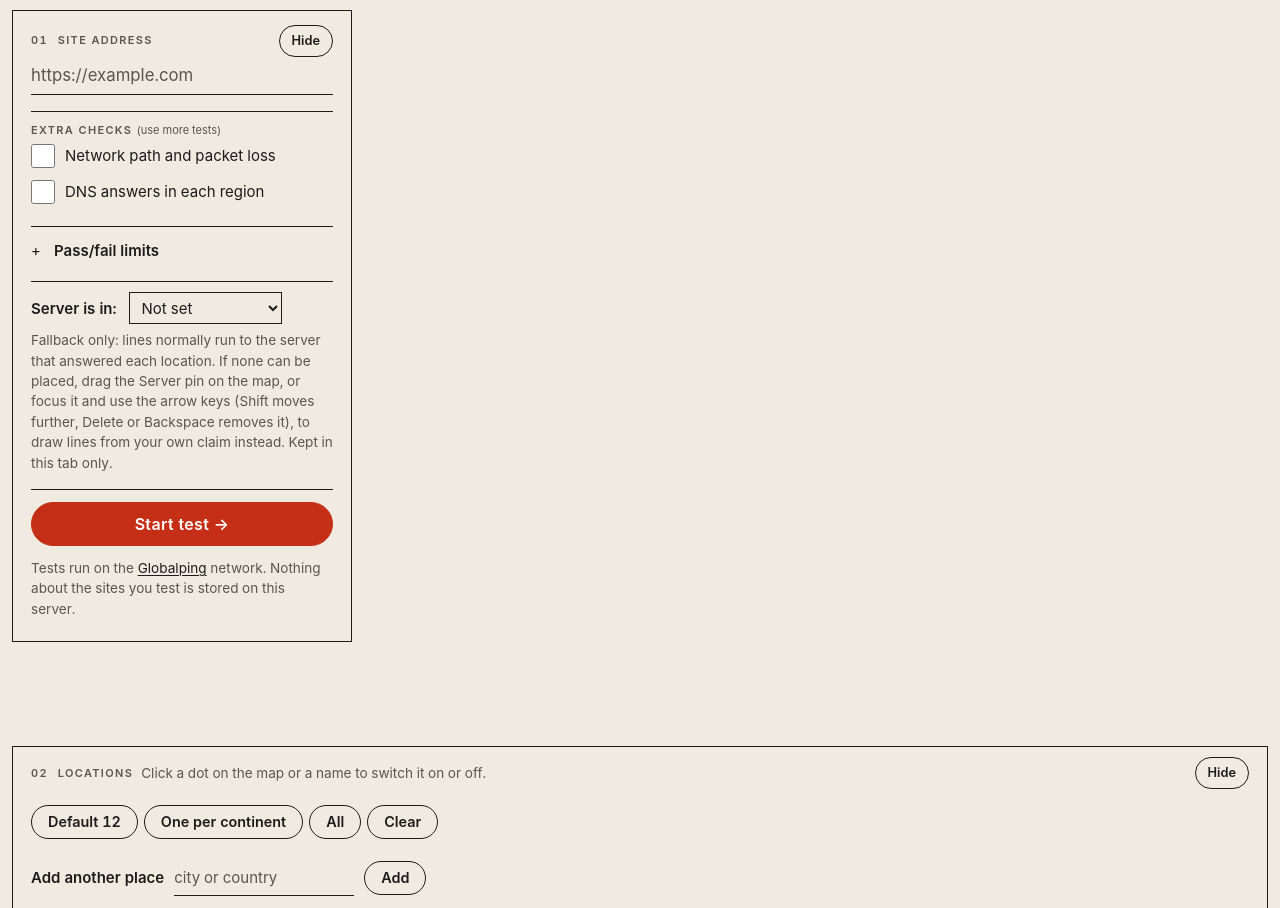
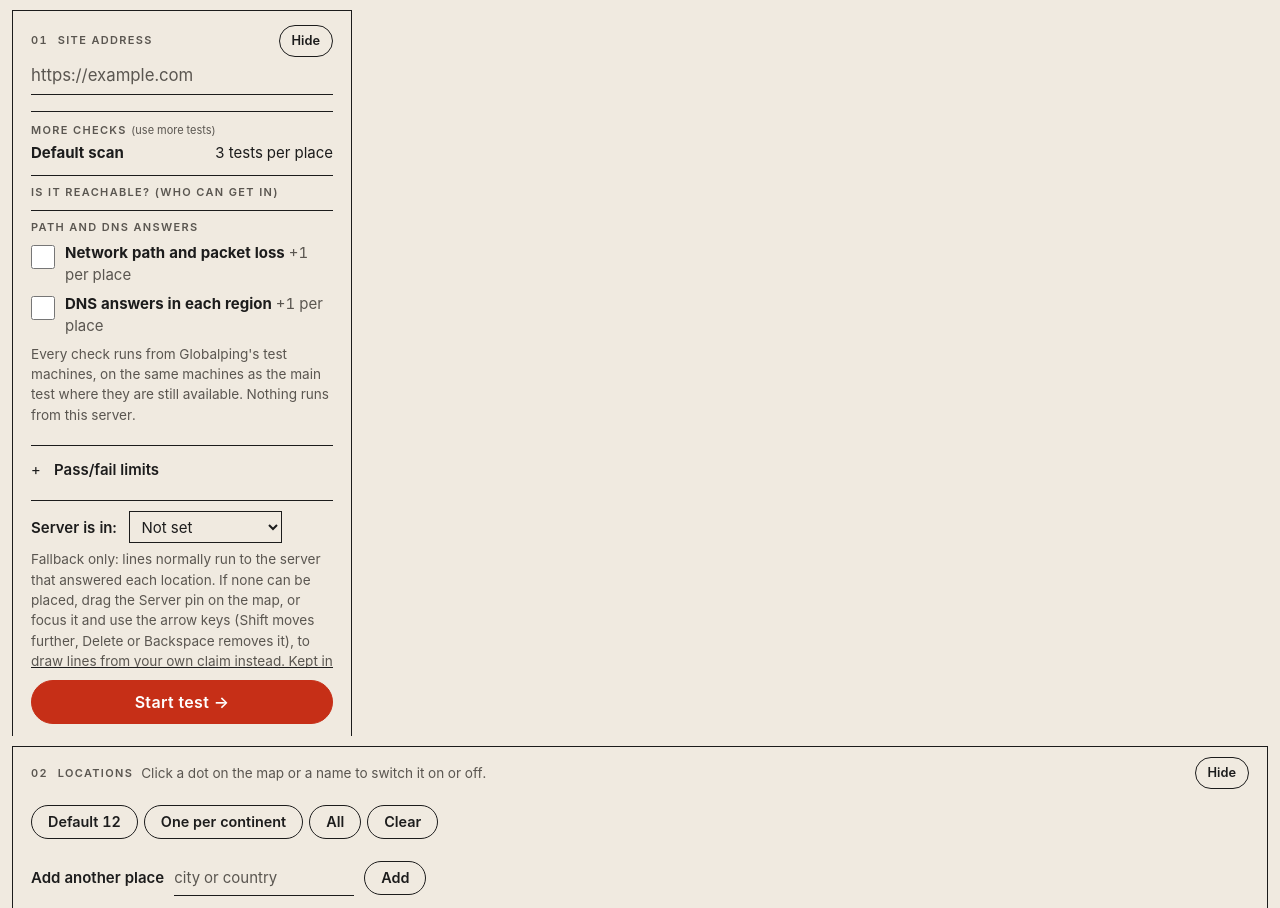
Before and after one commit to sharifndlovu123/speedward, a Django app: template speedward/web/templates/index.html in a window 1280 px wide. Shown: the part 55-963 px from the top of the page. Run offline with Django 3.2, Linux system fonts and the light colour scheme; the template is opened without the code that fills it, so the values that code supplies are empty.

Commit message:
feat(web): More checks under the address, cost per check and in total; the grid in the drawer, its finding in the summary
Co-Authored-By: Claude Sonnet 5.5 <noreply@anthropic.com>
Claude-Session: https://claude.ai/code/session_01HRm1SZ7s5Yi6PsofG7A6uu

```diff
--- a/speedward/web/static/css/app.css
+++ b/speedward/web/static/css/app.css
@@ -251,3 +251,14 @@ tr.hl{background:var(--hl)}
 /* Short windows (200% zoom and up): the side column is too low for a sticky Start bar, so it scrolls
    with the form and nothing sits on top of the fields. */
 @media (max-height:520px){.form-foot{position:static}.left-col{scroll-padding-bottom:0}}
+
+/* More checks (approved mockup page-16): hairline rows, uppercase group labels, the total on an ink bar. */
+.more-checks .mc-row{display:flex;justify-content:space-between;gap:8px;flex-wrap:wrap;margin:4px 0;clear:both}
+.more-checks .mc-group{font-size:11px;font-weight:600;letter-spacing:.12em;text-transform:uppercase;color:var(--mute);
+  border-top:1px solid var(--hair);padding-top:8px;margin:10px 0 0}
+.more-checks label.mc-check{align-items:flex-start;margin:6px 0}
+.more-checks label.mc-check input{margin-top:3px;flex:none}
+.more-checks label.mc-check>span{min-width:0;overflow-wrap:anywhere}
+.mc-total{display:flex;justify-content:space-between;flex-wrap:wrap;gap:4px 12px;background:var(--ink);color:var(--paper);
+  padding:8px 12px;margin:10px 0 4px;font-size:.9rem}
+.mc-total b{font-weight:600;overflow-wrap:anywhere;min-width:0}
--- a/speedward/web/static/js/results.js
+++ b/speedward/web/static/js/results.js
@@ -114,7 +114,14 @@
     };
     if (form.elements.traceroute.checked) { v.traceroute = "on"; }
     if (form.elements.dns.checked) { v.dns = "on"; }
+    var checks = checkBoxes().filter(function (b) { return b.checked; }).map(function (b) { return b.value; });
+    if (checks.length) { v.checks = checks.join(","); }
     return v;
+  }
+
+  // The "More checks" boxes (name="check"); their cost comes from /estimate like everything else.
+  function checkBoxes() {
+    return Array.prototype.slice.call(form.querySelectorAll('input[name="check"]'));
   }
 
   function limitValues() {
@@ -134,6 +141,8 @@
              !f.locations);
     form.elements.traceroute.checked = !!f.traceroute;
     form.elements.dns.checked = !!f.dns;
+    var ticked = String(f.checks || "").split(",");
+    checkBoxes().forEach(function (b) { b.checked = ticked.indexOf(b.value) !== -1; });
     var l = saved.limits || {};
     ["max_ttfb", "max_load", "max_blocked"].forEach(function (name) {
       form.elements[name].value = (l[name] === null || l[name] === undefined) ? "" : String(l[name]);
@@ -254,6 +263,7 @@
   // Mirrored on the Start button (data-cost="ready" or "stale") so tests can wait for a fresh cost.
   function setStale(on) {
     costStale = on;
+    if (on) { show($("mc-total"), false); }
     $("start").setAttribute("data-cost", on ? "stale" : "ready");
   }
   setStale(true);
@@ -282,6 +292,9 @@
     renderSummary();
     runAgainLabels();
     setText($("estimate"), b.message || "");
+    setText($("mc-on"), b.checks_line || "");
+    setText($("mc-breakdown"), b.breakdown || "");
+    show($("mc-total"), !!b.breakdown);
     var over = $("over");
     if (b.refused) {
       setText(over, b.refused);
@@ -352,6 +365,14 @@
     }
     form.elements[name].addEventListener("input", changed);
     form.elements[name].addEventListener("change", changed);
+  });
+  checkBoxes().forEach(function (b) {
+    b.addEventListener("change", function () {
+      setStale(true);
+      estimateFailed = false;
+      renderSummary();
+      estimateSoon();
+    });
   });
 
   // --- location picker: map dots and chips share one selection ---------------------------------
@@ -849,6 +870,8 @@
       var panelNodes = take(".figures, .excluded-note, .verdict, .failed-list, #map-detail, .legend, .position-note");
       // "Where the time goes": the headline sits right under the figures; the diagram stays in the drawer.
       var head = take(".bn-head");
+      // "Who can reach it": its finding follows, the grid stays in the drawer above the diagram.
+      head = head.concat(take(".rc-head"));
       var at = panelNodes.findIndex(function (n) { return n.classList.contains("figures"); });
       Array.prototype.splice.apply(panelNodes, [at + 1, 0].concat(head));
       var rest = doc.querySelector(".fragment") || doc.body;
@@ -1138,6 +1161,14 @@
   });
 
   $("results-summary").addEventListener("click", function (e) {
+    var b = e.target.closest ? e.target.closest("[data-rc-open]") : null;
+    if (!b) { return; }
+    setDrawer(true, b);
+    var title = $("results-body").querySelector(".rc-title");
+    if (title) { title.scrollIntoView({ block: "start" }); title.focus(); }
+  });
+
+  $("results-summary").addEventListener("click", function (e) {
     var b = e.target.closest ? e.target.closest("[data-bn-open]") : null;
     if (!b) { return; }
     setDrawer(true, b);
--- a/speedward/web/templates/_results.html
+++ b/speedward/web/templates/_results.html
@@ -12,7 +12,7 @@
 
 <section class="map" aria-label="Map">{{ map_svg }}</section>
 <p id="map-detail" class="map-detail" aria-live="polite"></p>
-<p class="mute legend">Circle = test location. Square = server that answered it (a CDN edge when the addresses differ; a frame around the circle when in the same city). Lines: green up to {{ fast_ms }} ms first byte, red from {{ slow_ms }} ms; dashed grey: no data. Select a dot to find its row.</p>
+<p class="mute legend">Circle = test location. Square = server that answered it (a CDN edge when the addresses differ; a frame around the circle when in the same city). Lines: green up to {{ fast_ms }} ms first byte, red from {{ slow_ms }} ms; dashed grey: no data.{% if reach_legend %} {{ reach_legend }}{% endif %} Select a dot to find its row.</p>
 {% if position_note %}<div class="position-note">
 {% if position_note == "setup" %}<p>No server positions yet. Results still show every number; lines need the free offline location file.</p>
 <details><summary>How to set it up</summary>
@@ -28,6 +28,8 @@
 </div>{% endif %}
 
 <p class="mute">{{ cache_note }}</p>
+
+{{ reach }}
 
 {{ bottleneck }}
 
--- a/speedward/web/templates/index.html
+++ b/speedward/web/templates/index.html
@@ -48,10 +48,20 @@
         <div class="panel-body">
           <input id="url" name="url" type="url" inputmode="url" placeholder="https://example.com" required>
 
-          <fieldset>
-            <legend>Extra checks <span class="mute">(use more tests)</span></legend>
-            <label class="check"><input type="checkbox" name="traceroute" value="on"> Network path and packet loss</label>
-            <label class="check"><input type="checkbox" name="dns" value="on"> DNS answers in each region</label>
+          <fieldset class="more-checks">
+            <legend>More checks <span class="mute">(use more tests)</span></legend>
+            <p class="mc-row"><b>Default scan</b> <span>3 tests per place</span></p>
+            <p class="mc-group" id="mc-reach">Is it reachable? (who can get in)</p>
+            <div role="group" aria-labelledby="mc-reach">
+            {% for c in reach_checks %}<label class="check mc-check"><input type="checkbox" name="check" value="{{ c.key }}"> <span><b>{{ c.label }}</b> <span class="mute">+{{ c.per }} per place · {{ c.question }}</span></span></label>
+            {% endfor %}</div>
+            <p class="mc-group" id="mc-more">Path and DNS answers</p>
+            <div role="group" aria-labelledby="mc-more">
+            <label class="check mc-check"><input type="checkbox" name="traceroute" value="on"> <span><b>Network path and packet loss</b> <span class="mute">+1 per place</span></span></label>
+            <label class="check mc-check"><input type="checkbox" name="dns" value="on"> <span><b>DNS answers in each region</b> <span class="mute">+1 per place</span></span></label>
+            </div>
+            <p id="mc-total" class="mc-total" aria-live="polite" hidden><span id="mc-on"></span><b id="mc-breakdown"></b></p>
+            <p class="mute small">Every check runs from Globalping's test machines, on the same machines as the main test where they are still available. Nothing runs from this server.</p>
           </fieldset>
 
           <details>
```
Also changed, not shown: speedward/web/views.py (+17 -3 lines), tests/test_web_reach.py (added, +88 -0 lines).
